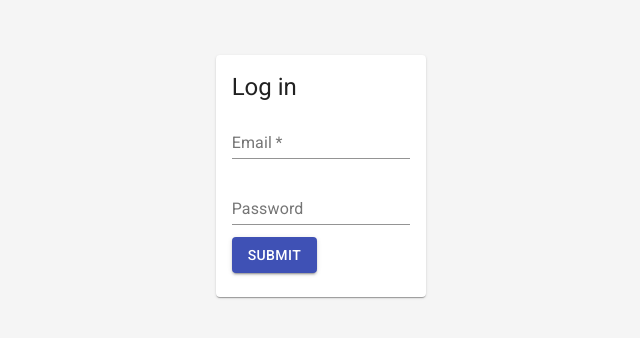
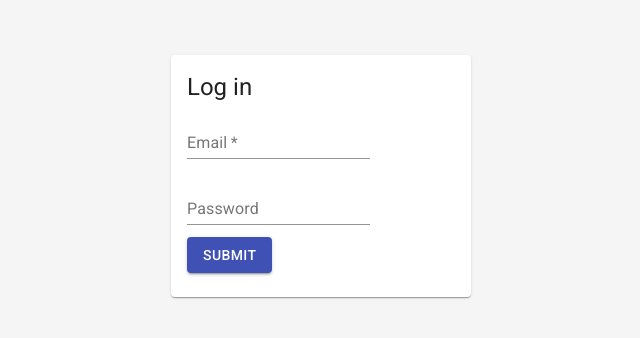
Before and after one commit to hennhen/remotenc-cloudmill-dashboard, a React app: page / in a window 1280 px wide. Shown: the part 192-530 px from the top of the page, without its empty margins (319-959 px from the left). Built offline with nearby package versions, Linux system fonts and the light colour scheme; no server answers.

Commit message:
feat: making login card fixed width

```diff
--- a/client/App.js
+++ b/client/App.js
@@ -10,7 +10,7 @@ import { useAuth } from './hooks';
 axios.defaults.baseURL = 'http://localhost:3333/api';
 
 const App = () => {
-  const { email } = useContext(UserContext);
+  const { user } = useContext(UserContext);
   const { setSocket } = useContext(SocketContext);
   const { setAlert } = useContext(AlertContext);
   const { setAuth } = useAuth();
@@ -41,8 +41,8 @@ const App = () => {
   }, []);
 
   useEffect(() => {
-    if (!email) setRedirect(null);
-  }, [email]);
+    if (!user) setRedirect(null);
+  }, [user]);
 
   const routes = (
     <Switch>
--- a/client/containers/Auth.js
+++ b/client/containers/Auth.js
@@ -35,7 +35,7 @@ const Auth = () => {
       alignItems='center'
       style={{ height: '90vh' }}
     >
-      <Grid item xs={2}>
+      <Grid item style={{ width: 300 }}>
         {alert && (
           <Snackbar
             open={true}
```
